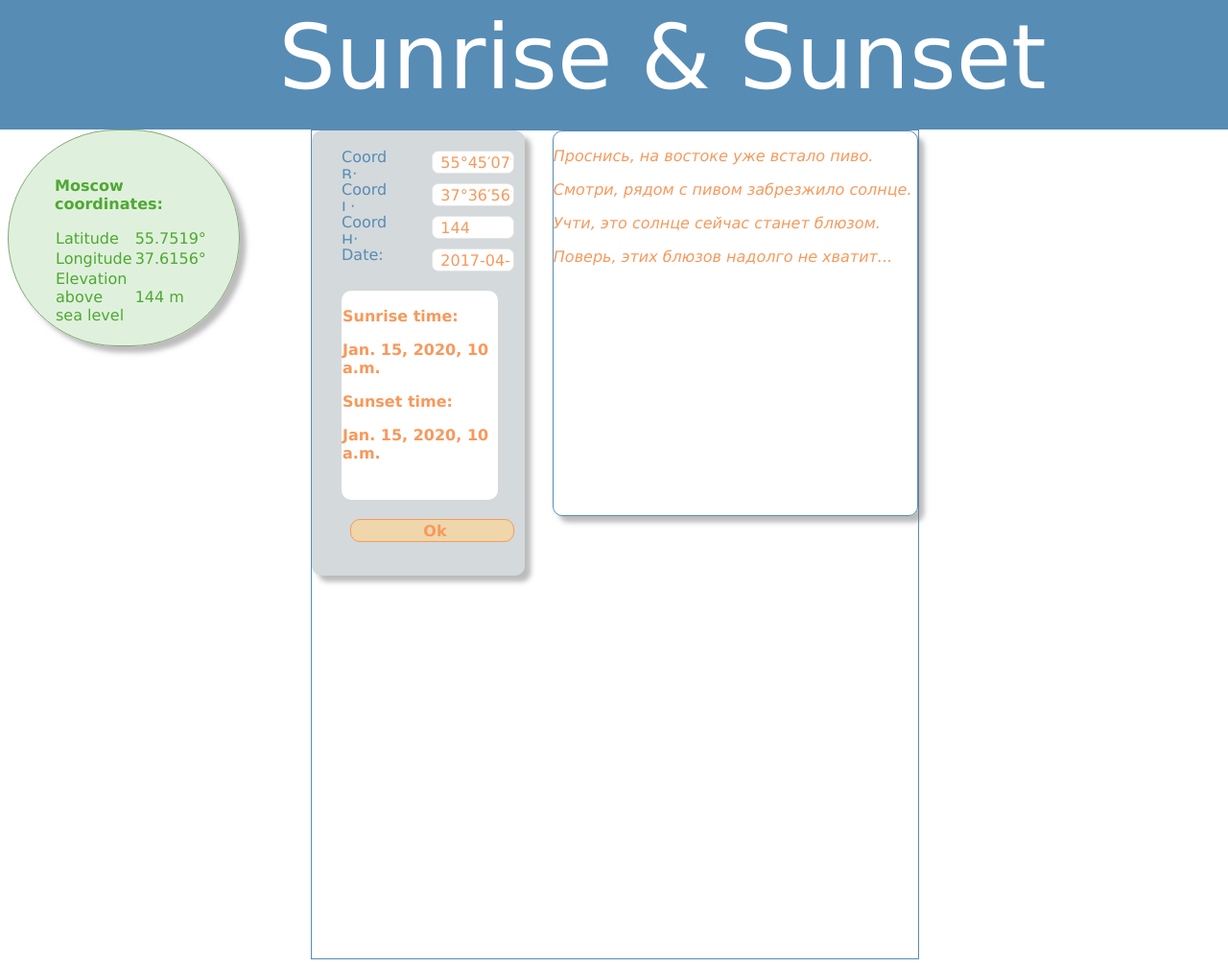
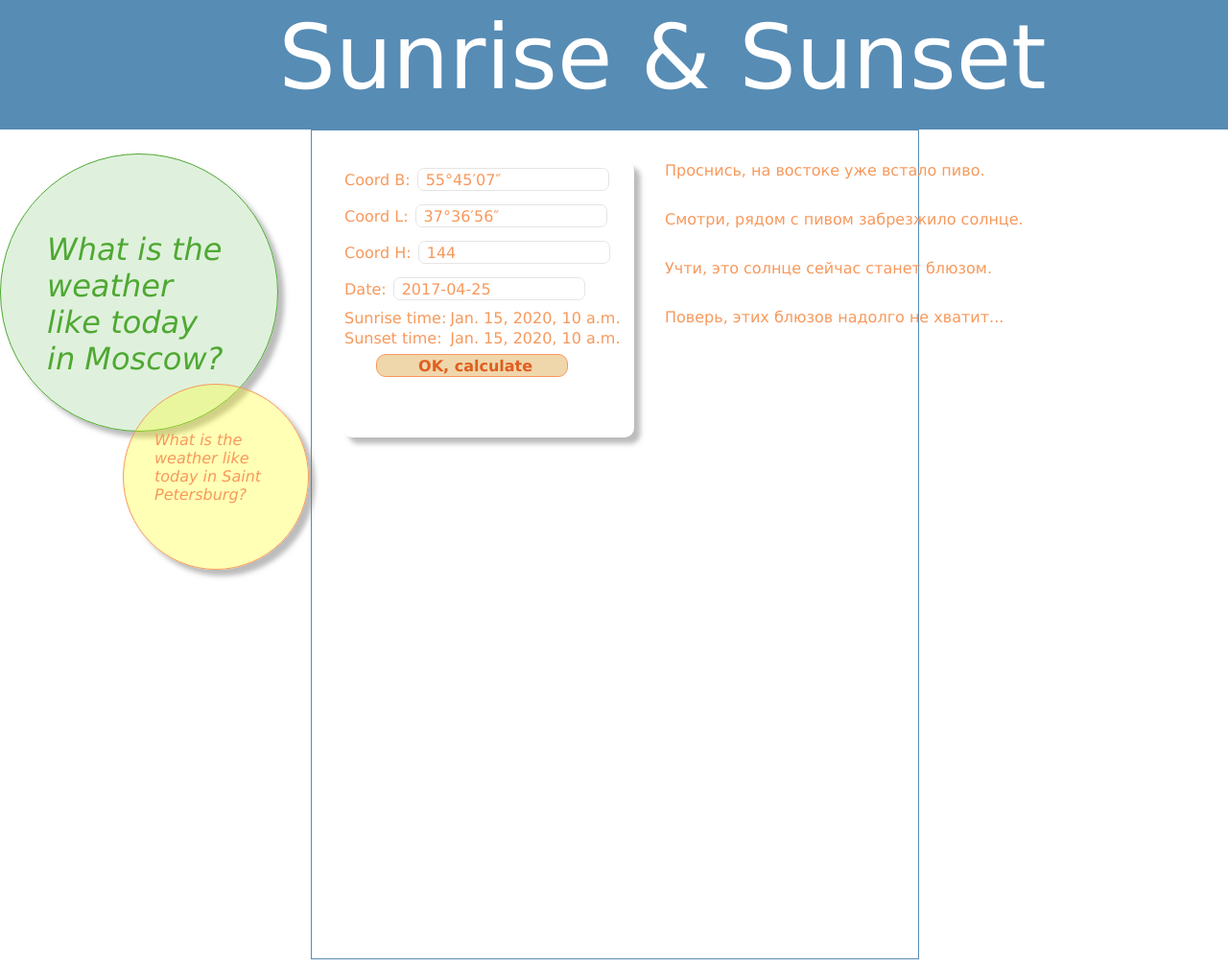
Before and after one commit to vetakim/WhetherDawn, a Django app: template WhetherDawn/WhetherDawnUp/templates/WhetherDawnUp/input.html in a window 1280 px wide; the page is wider, and only the part inside the window is pictured. Shown: that part at 96% size. Run offline with Django 3.2, Linux system fonts and the light colour scheme; tables that the repository leaves empty hold one stand-in row (values such as "Sample post"); the template is opened without the code that fills it: values that come from a table or form of the project are taken from there, most other values are stand-ins (such as "Sample title", 1, 10 or a date in 2020).

Commit message:
parameters corrected

```diff
--- a/WhetherDawn/WhetherDawnUp/templates/WhetherDawnUp/input.html
+++ b/WhetherDawn/WhetherDawnUp/templates/WhetherDawnUp/input.html
@@ -1,45 +1,42 @@
 {% extends "WhetherDawnUp/base.html" %}
 {% block content %}
 
-<div class="bubble" style="left: 0%; top: 0%;">
-    <p> Moscow coordinates:</p>
-    <table>
-        <tr> <td> Latitude</td> <td> 55.7519&#176 </td> </tr>
-        <tr> <td> Longitude</td> <td> 37.6156&#176 </td> </tr>
-        <tr> <td> Elevation above sea level </td> <td> 144 m </td> </tr>
-    </table>
+<div class="bubble" style="left: 0%; top: 20%;">
+    <p> What is the weather like today in Moscow?</p>
 </div>
 
+
+<div class="littlebubble" style="left: 10%; top: 50%;">
+    <p> What is the weather like today in Saint Petersburg?</p>
+</div>
 <div class="content">
     <div id="parameters" class="parameters">
         <form action="" method="post">
             {% csrf_token %}
             {% for field in form %}
-
-            <div class="labelofpar"> {{ field.label_tag }} </div>
-
-            <div class="parameter"> {{ field }} </div>
-
+            <table>
+                <tr>
+                    <td> {{ field.label_tag }} </td>
+                    <td> {{ field }} </td>
+                </tr>
+            </table>
             {% endfor %}
             <div class="output">
-                <p> Sunrise time: </p>
-                <p> {{ results.time_rise }} </p>
-                <p> Sunset time: </p>
-                <p> {{ results.time_set }} </p>
+                <table>
+                    <tr> <td> Sunrise time: <td> <td> {{ results.time_rise }} <td> </tr>
+                    <tr> <td> Sunset time: <td> <td> {{ results.time_set }} <td> </tr>
+                </table>
             </div>
-
             <div class="ok">
-                <input type=submit value='Ok' class="oki"> </input>
+                <input type=submit value='OK, calculate' class="oki"> </input>
             </div>
         </form>
     </div>
 
-    <div class="textcontent">
         <p> Проснись, на востоке уже встало пиво. </p>
         <p> Смотри, рядом с пивом забрезжило солнце. </p>
         <p> Учти, это солнце сейчас станет блюзом. </p>
         <p> Поверь, этих блюзов надолго не хватит...  </p>
-    </div>
 </div>
 
 {% endblock %}
--- a/WhetherDawn/static/dawnstyle.css
+++ b/WhetherDawn/static/dawnstyle.css
@@ -24,7 +24,11 @@
     background: rgba(255, 255, 255, 0);
     color: #F7995C;
 }
-
+table, tbody, tr, td {
+    color: inherit;
+    overflow: hidden;
+    width: inherit;
+}
 h1 {
     font-size: 50pt;
     color: #ffffff;
@@ -40,31 +44,13 @@ h2 {
     /*color: #93a1a1;*/
 }
 p {
+    background: rgba(191, 227, 186, 0);
     font-size: 1em;
-    font-weight: bold;
-}
-table {
-    border-collapse: collapse;
-    border-spacing: 0;
-}
-thead {
-    font-size:1.2em;
-    border: 1px solid #fdf6e3;
-    height: 25px;
-    max-height: 10%;
-    padding: 0px;
-}
-td, tr {
-    padding: 1px;
-    border: 1px solid #92a1a1;
-    max-height: 15%;
-    height: 10px;
-    max-width: 90%;
-    width: 220px;
-    overflow: hidden;
+    font-weight: normal;
+    color: inherit;
 }
 form {
-    background: #D4D9DB;
+    background: rgba(255, 255, 255, 0);
 }
 button {
     max-width: 50%;
@@ -85,19 +71,6 @@ input {
     padding: 0.1em;
     padding-left: 0.5em;
     background: rgba(255, 255, 255, 1);
-}
-label {
-    position: absolute;
-    padding: 0.1em;
-    padding-left: 0.5em;
-    left: 5%;
-    top: 5%;
-    max-width: 55%;
-    width: 250px;
-    max-height: 20%;
-    height: 1.5em;
-    background: #D4D9DB;
-    color: #578cb5;
 }
 div {
     /*resize: both;*/
@@ -133,36 +106,31 @@ div {
     height: 100%;
 }
 .parameters {
-    min-height: 27em;
-    max-height: 50%;
-    height: 54em;
-    width: 23em;
+    min-height: 16em;
+    max-height: 60%;
+    height: 18em;
+    width: 24em;
     max-width: 30%;
+    min-width: 19em;
     display: inline;
     float: left;
-    padding: 1em;
-    margin: 0px;
+    /*padding: 1ex;*/
+    margin: 2em;
     box-shadow: 0.4em 0.4em 5px rgba(122,122,122,0.5);
-    background: #D4D9DB;
     border-radius: 10px;
-}
-.parameter {
-    position: relative;
-    top: 5%;
-    left: 55%;
-    max-height: 20%;
-    width: 200px;
-    max-width: 45%;
-    border-radius: 1px;
-    background: #D4D9DB;
+    overflow: auto;
 }
 .parameters > input {
-    position: relative;
-    top: 5%;
-    left: 55%;
-    max-height: 1.5em;
-    width: 200px;
-    max-width: 40%;
+    max-width: 30%;
+    width: 7em;
+}
+.parameters > label {
+    max-width: 60%;
+    width: 14em;
+}
+.parameters > tbody, table, tr, td {
+    background: rgba(191, 0, 0, 0);
+    padding: 0px;
 }
 .vfill {
     max-height: 50%;
@@ -182,96 +150,37 @@ div {
     float: left;
     opacity: 0;
 }
-.labelofpar {
-    position: relative;
-    top: 10%;
-    left: 1%;
-    max-height: 20%;
-    max-width: 54%;
-    width: 200px;
-    background: #D4D9DB;
-    color: #578CB5;
-}
 .ok {
     position: relative;
     top: 5%;
     left: 10%;
+    min-height: 1em;
     max-height: 20%;
-    width: 100px;
-    min-width: 90%;
-    background: #D4D9DB;
+    height: 3em;
+    width: 21em;
+    max-width: 90%;
+    min-width: 17.1em;
+    background: rgba(255, 255, 255, 0);
     border-radius: 10px;
 }
 .oki {
     position: relative;
-    background: #F0D6AB;
-    color: #F7995C;
+    background: #f0d6ab;
+    color: #e05e1f;
     border: 1pt solid #F7995C;
     font-weight: bold;
     border-radius: 10px;
 }
-.outparameters {
-    height: 200px;
-    max-width: 50%;
-    width: 250px;
-    display: inline;
-    float: left;
-    padding: 10px;
-    margin: 5px 5px 5px 5px;
-    box-shadow: 0.4em 0.4em 5px rgba(122,122,122,0.5);
-    background:#F0D6AB;
-    border-radius: 15px;
-}
-.outparameter {
+.ok.output {
     position: relative;
-    top: 5%;
-    left: 0%;
     max-height: 20%;
-    width: 300px;
-    max-width: 100%;
-    border-radius: 1px;
-    background:#F0D6AB;
-    color: #E05E1F;
-}
-.bubble {
-    position: relative;
-    display: inline;
-    float: left;
-    border-radius: 10em;
-    background: rgba(191, 227, 186, 0.5);
-    padding: 2em;
-    padding-left: 3em;
-    width: 10em;
-    height: 10em;
-    overflow: hidden;
-    border: 1pt solid #85A67A;
-    box-shadow: 0.4em 0.4em 5px rgba(122,122,122,0.5);
-    z-index: 0;
-}
-.bubble > p{
-    background: rgba(191, 227, 186, 0);
-    color: #4FA833;
-}
-.bubble > table, td, tr {
-    background: rgba(191, 227, 186, 0);
-    border: 0 solid;
-    color: #4FA833;
-}
-.output {
-    position: relative;
-    max-height: 50%;
-    min-height: 9em;
-    height: 18em;
-    max-width: 85%;
-    width: 250px;
-    background: #ffffff;
-    color: #578CB5;
-    overflow: auto;
+    min-height: 1em;
+    height: 3em;
     border-radius: 10px;
-    margin: 15px;
+    margin: 0px;
     padding: 1px;
 }
-.textcontent{
+.parameters + .textcontent{
     max-height: 50%;
     height: 400px;
     max-width: 60%;
@@ -287,6 +196,7 @@ div {
 .textcontent > p {
     position: relative;
     /*margin-left: -10%;*/
+    padding-left: 2em;
     min-width: 50%;
     max-width: 100%;
     font-style: italic;
@@ -300,3 +210,60 @@ div {
     margin-left: 25%;
     border: 1pt solid #578cb5;
 }
+.content > p {
+    width: 100%;
+    max-width: 80em;
+    padding-left: 5em;
+    margin: 2em;
+}
+.bubble {
+    position: absolute;
+    border-radius: 12em;
+    background: rgba(191, 227, 186, 0.5);
+    padding: 3em;
+    width: 12em;
+    height: 12em;
+    overflow: hidden;
+    border: 1pt solid;
+    box-shadow: 0.4em 0.4em 5px rgba(122,122,122,0.5);
+    z-index: 0;
+    color: #4FA833;
+}
+.littlebubble {
+    position: absolute;
+    border-radius: 8em;
+    background: rgba(255, 255, 10, 0.3);
+    padding: 2em;
+    width: 8em;
+    height: 8em;
+    overflow: hidden;
+    border: 1pt solid;
+    box-shadow: 0.4em 0.4em 5px rgba(122,122,122,0.5);
+    z-index: 0;
+    /*color: #578cb5;       [> Основной Цвет <]*/
+    /*color: #578cb5;*/
+    /*color: #633d9c;*/
+    /*color: #a6abb5;*/
+    /*color: #d4d9db;*/
+
+    /*color: #ffff0a;   [> Вторичный Цвет A <]*/
+    /*color: #85a67a;*/
+    /*color: #4fa833;*/
+    /*color: #bfe3ba;*/
+    /*color: #bfe3ba;*/
+
+    /*color: #f7995c;   [> Вторичный Цвет B <]*/
+    color: #f7995c;
+    /*color: #e05e1f;*/
+    /*color: #d9ba8c;*/
+    /*color: #f0d6ab;*/
+}
+.bubble > p{
+    color: inherit;
+    font-style: italic;
+    font-size: 2em;
+}
+.littlebubble > p{
+    color: inherit;
+    font-style: italic;
+}
```
